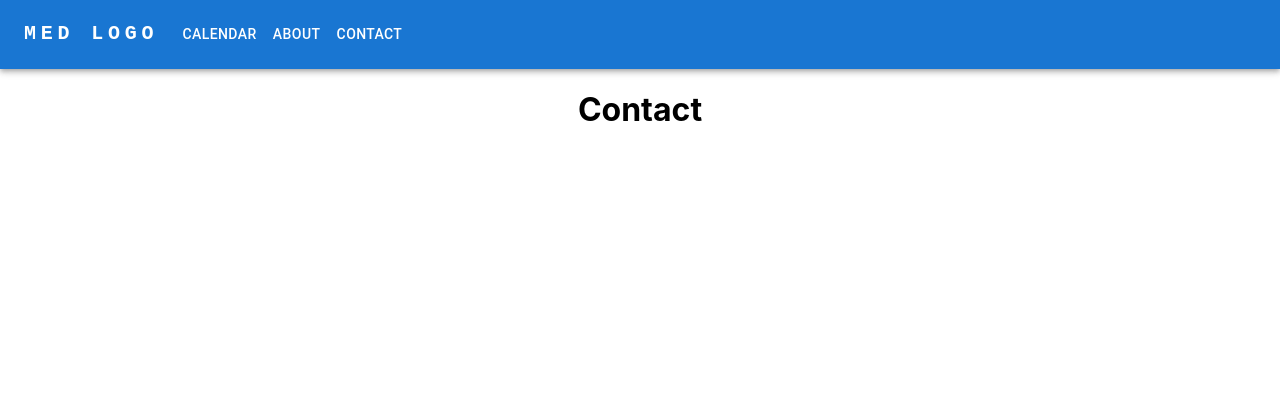
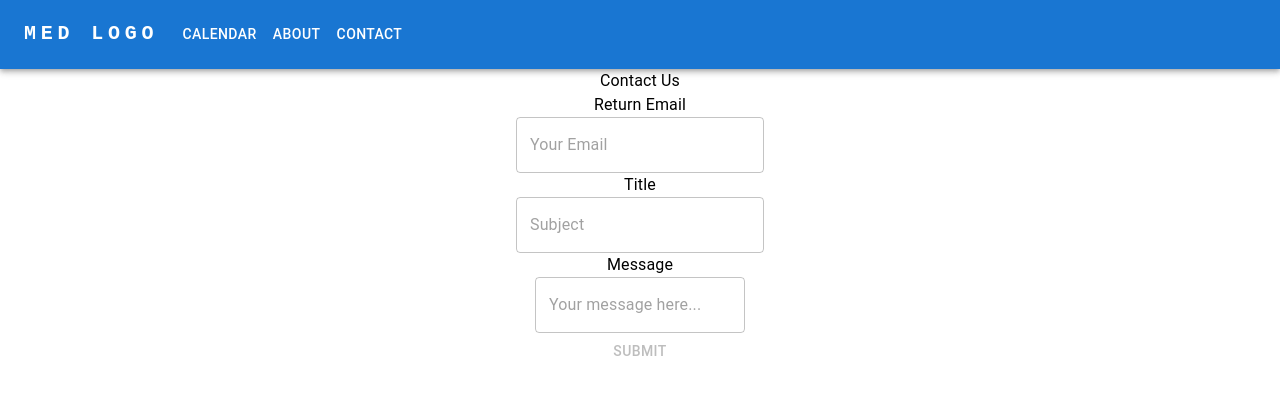
Before and after one commit to aPeoplesCalendar/apc-web, a React (Create React App) app: page /contact in a window 1280 px wide. Shown: the top 394 px of the page. Built offline with nearby package versions, Linux system fonts and the light colour scheme.

Commit message:
created contact page

```diff
--- a/src/components/Calendar/SpecificDay/SpecificDay.tsx
+++ b/src/components/Calendar/SpecificDay/SpecificDay.tsx
@@ -10,6 +10,11 @@ import {
   formatRawDatePickerValue,
 } from "../Calendar.utils";
 import { QueryResultEventDisplay } from "../QueryResultEventDisplay";
+
+// make a container called simple search
+// have a really basic picker - day, week, and month (default is day, initialized to today)
+// render a daily, weekly, or monthly date picker for each mode
+// render a different UI for each mode - what does a week's worth of events look like? a month?
 
 export const SpecificDay = () => {
   const navigate = useNavigate();
--- a/src/components/Contact/Contact.tsx
+++ b/src/components/Contact/Contact.tsx
@@ -1,3 +1,68 @@
+import { Button, TextField, Typography } from "@mui/material";
+import { useState } from "react";
+
 export const Contact = () => {
-    return <h1>Contact</h1>;
+  const [contactFormData, setContactFormData] = useState({
+    title: "",
+    message: "",
+    email: "",
+  });
+
+  const handleChange = (e: { target: { name: string; value: string } }) => {
+    setContactFormData({
+      ...contactFormData,
+      [e.target.name]: e.target.value,
+    });
   };
+
+  const { email, message, title } = contactFormData;
+  const disableSubmit = !email || !message || !title;
+
+  return (
+    <div>
+      <form name="contact" method="post">
+        <input type="hidden" name="form-name" value="contact" />
+        <header>
+          <Typography>Contact Us</Typography>
+        </header>
+        <div>
+          <Typography>Return Email</Typography>
+          <TextField
+            type="text"
+            placeholder="Your Email"
+            name="email"
+            value={email}
+            onChange={handleChange}
+            required
+          />
+          <Typography className="inputLabel">Title</Typography>
+          <TextField
+            type="text"
+            placeholder="Subject"
+            name="title"
+            value={title}
+            onChange={handleChange}
+            required
+          />
+          <Typography className="inputLabel">Message</Typography>
+          <TextField
+            name="message"
+            placeholder="Your message here..."
+            value={message}
+            onChange={handleChange}
+            multiline
+            required
+          />
+        </div>
+        <Button
+          type="submit"
+          value="Submit"
+          onClick={() => alert("submitted")}
+          disabled={disableSubmit}
+        >
+          Submit
+        </Button>
+      </form>
+    </div>
+  );
+};
```
Also changed, not shown: 1 other file (tests, documents, lock files or other folders).
